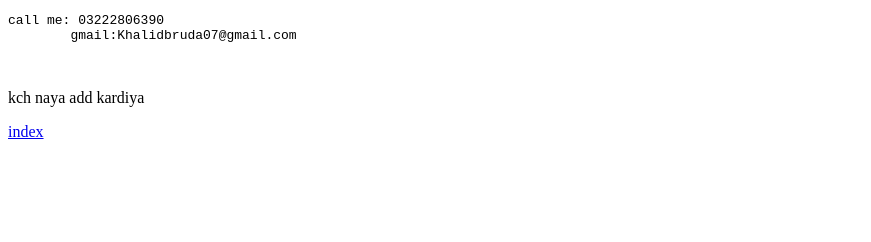
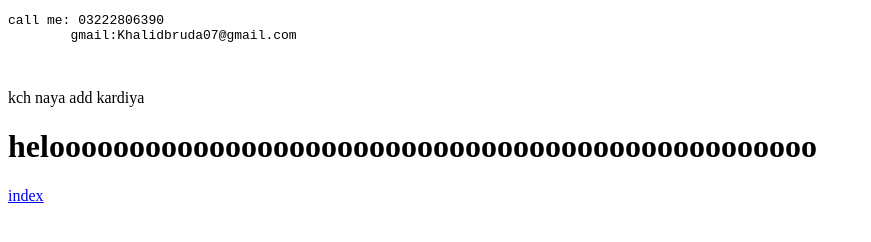
Before and after one commit to khalid-kamal07/practice, a plain HTML site: page contact.html in a window 1280 px wide. Shown: the whole page, without its empty margins (0-871 px from the left). Drawn offline with Linux system fonts and the light colour scheme.

Commit message:
huaa addd

```diff
--- a/contact.html
+++ b/contact.html
@@ -11,6 +11,7 @@
 
     </pre>
     <p>kch naya add kardiya</p>
+    <h1>heloooooooooooooooooooooooooooooooooooooooooooooooo</h1>
 <a href=" #1">index</a>
 
 </body>
```
